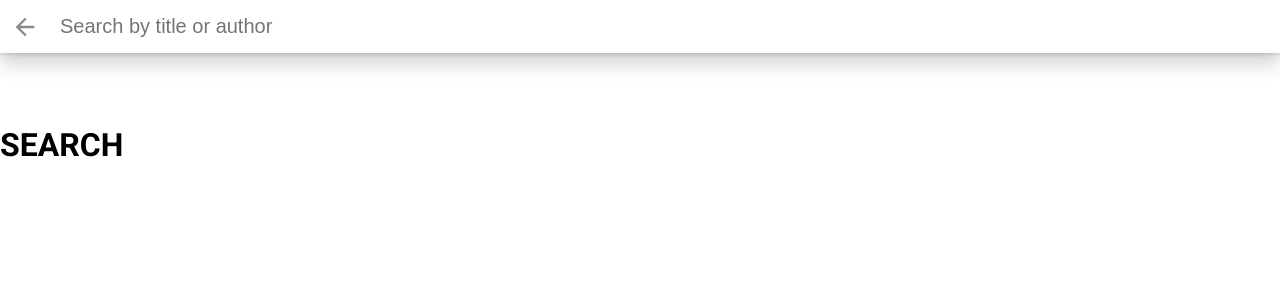
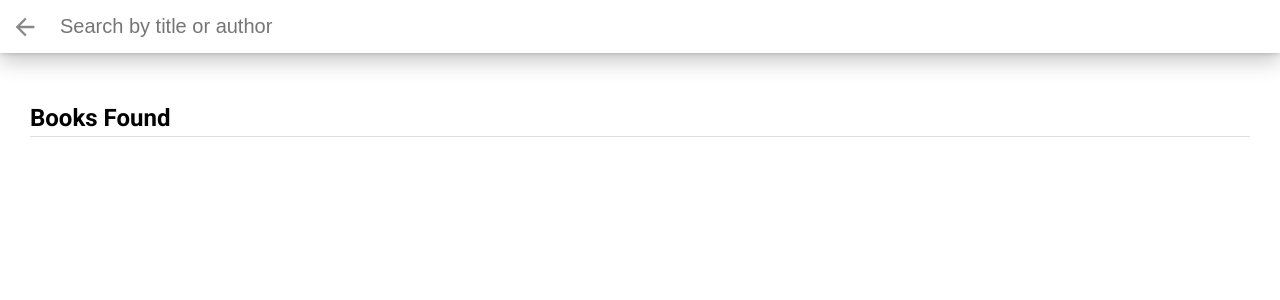
Before and after one commit to RafaCarva/Udacity-My-Reads, a React (Create React App) app: page /Search in a window 1280 px wide. Shown: the top 300 px of the page. Built offline with nearby package versions, Linux system fonts and the light colour scheme.

Commit message:
Search.js okz

```diff
--- a/src/App.css
+++ b/src/App.css
@@ -7,6 +7,7 @@ body {
 body, .app {
   background: white;
 }
+
 
 /* main page */
 
--- a/src/Containers/Search/Search.js
+++ b/src/Containers/Search/Search.js
@@ -2,7 +2,8 @@ import React, { Component } from 'react'
 import { Link } from 'react-router-dom'
 //API
 import * as BooksAPI from '../../Utils/BooksAPI'
-
+//Components
+import Shelf from '../../Components/shelf/shelf'
 
 
 class Search extends Component {
@@ -12,18 +13,41 @@ class Search extends Component {
     super();
     this.state={
       booksFound:[],
-      query:''
+      query:'',
+      shelfTitle:'Books Found'
     }
   }
 
-  queryMaker= (event) =>{
-
+  queryMaker = (event) =>{
     this.setState({query:event})
     //console.log(this.state.query)
 
-
+    this.updateBooksFound(this.state.query)
   }
 
+  /**
+   * Call API
+   * https://github.com/udacity/reactnd-project-myreads-starter#search
+   */
+  updateBooksFound = (query) =>{
+
+    if (query === '') {
+      this.setState({booksFound:[]})
+      return
+    }
+    BooksAPI.search(query,20).then((result)=>{
+      this.setState({booksFound:result})
+      }
+    )
+  }
+
+  /**
+   * Call API
+   * https://github.com/udacity/reactnd-project-myreads-starter#update
+   */
+  changeBookShelf = (bookId,newShelf) => {
+    BooksAPI.update(bookId,newShelf)
+  }
 
   render() {
     return (
@@ -43,10 +67,17 @@ class Search extends Component {
             </div>
           </div>
           <div className="search-books-results">
-            <ol className="books-grid"></ol>
+            <ol className="books-grid">
+              <Shelf
+              shelfTitle = {this.state.shelfTitle}
+              shelfBooks = {this.state.booksFound}
+              changeBookShelf = {this.changeBookShelf}
+              />
+
+            </ol>
           </div>
         </div>
-        <h1>SEARCH</h1>
+
 
       </div>
     )
```
